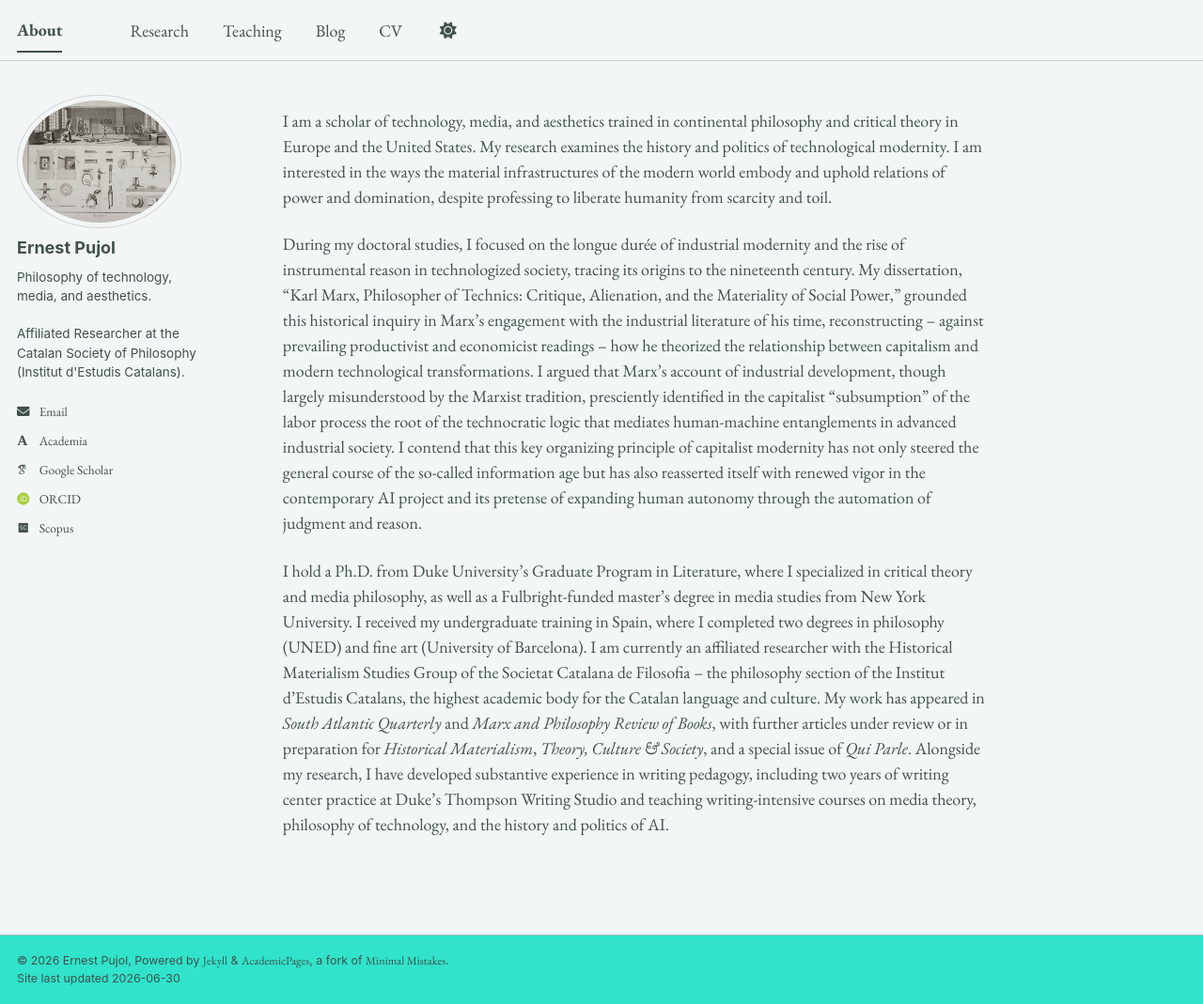
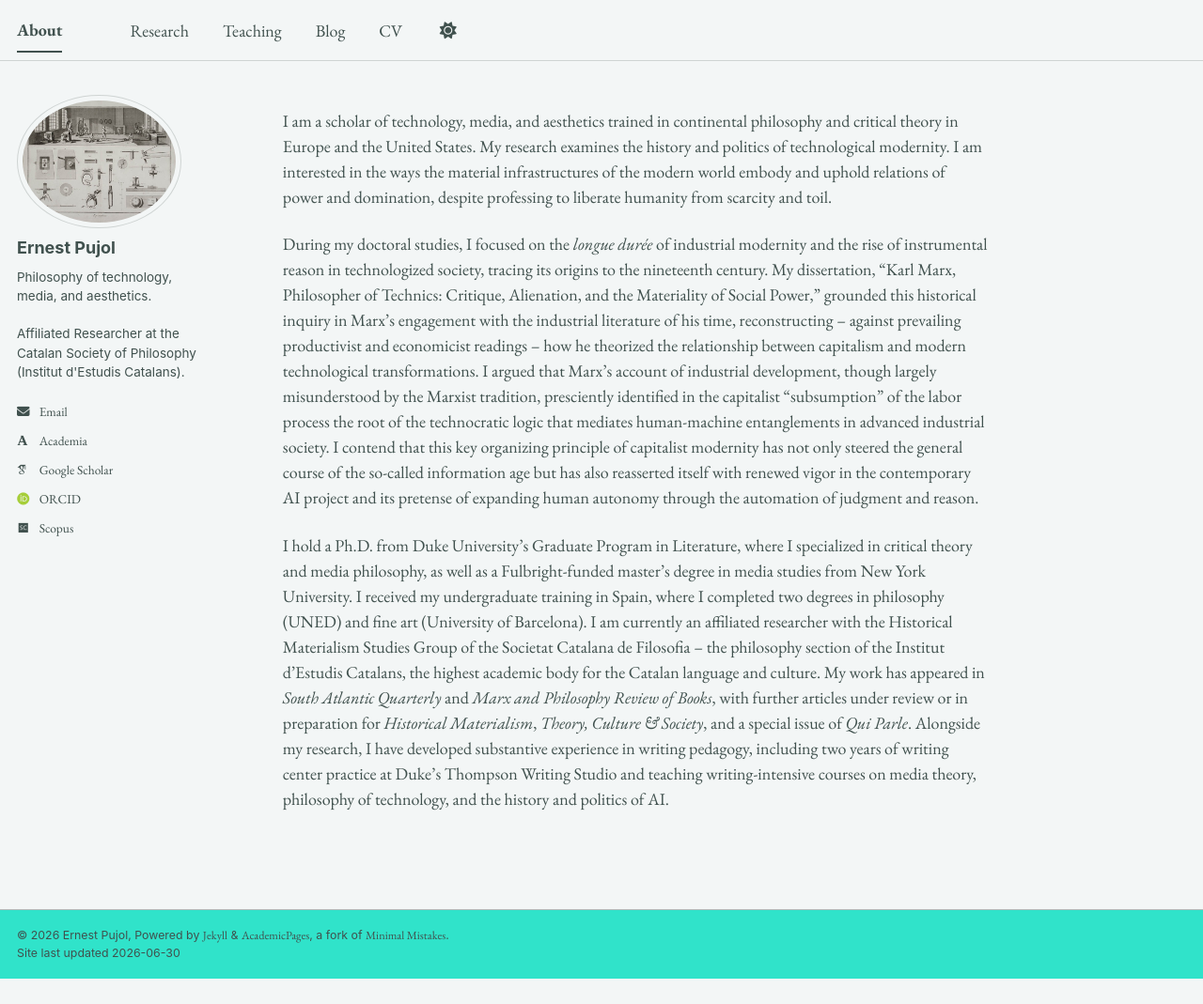
Before and after one commit to epujol90/epujol90.github.io, a Jekyll site: the page built from _pages/about.md, in a window 1280 px wide and 1069 px high. Shown: the whole window at 94% size. Built offline with Jekyll 4.4.1, drawn with Linux system fonts in a browser that asks for light colours; some web fonts are replaced; a script bundle is joined from its source files by our own code; library files that are not in the unit come from our copies.

```diff
--- a/_pages/about.md
+++ b/_pages/about.md
@@ -8,6 +8,6 @@ redirect_from:
 ---
 I am a scholar of technology, media, and aesthetics trained in continental philosophy and critical theory in Europe and the United States. My research examines the history and politics of technological modernity. I am interested in the ways the material infrastructures of the modern world embody and uphold relations of power and domination, despite professing to liberate humanity from scarcity and toil.
 
-During my doctoral studies, I focused on the longue durée of industrial modernity and the rise of instrumental reason in technologized society, tracing its origins to the nineteenth century. My dissertation, “Karl Marx, Philosopher of Technics: Critique, Alienation, and the Materiality of Social Power,” grounded this historical inquiry in Marx’s engagement with the industrial literature of his time, reconstructing -- against prevailing productivist and economicist readings -- how he theorized the relationship between capitalism and modern technological transformations. I argued that Marx’s account of industrial development, though largely misunderstood by the Marxist tradition, presciently identified in the capitalist "subsumption" of the labor process the root of the technocratic logic that mediates human-machine entanglements in advanced industrial society. I contend that this key organizing principle of capitalist modernity has not only steered the general course of the so-called information age but has also reasserted itself with renewed vigor in the contemporary AI project and its pretense of expanding human autonomy through the automation of judgment and reason.
+During my doctoral studies, I focused on the _longue durée_ of industrial modernity and the rise of instrumental reason in technologized society, tracing its origins to the nineteenth century. My dissertation, “Karl Marx, Philosopher of Technics: Critique, Alienation, and the Materiality of Social Power,” grounded this historical inquiry in Marx’s engagement with the industrial literature of his time, reconstructing -- against prevailing productivist and economicist readings -- how he theorized the relationship between capitalism and modern technological transformations. I argued that Marx’s account of industrial development, though largely misunderstood by the Marxist tradition, presciently identified in the capitalist "subsumption" of the labor process the root of the technocratic logic that mediates human-machine entanglements in advanced industrial society. I contend that this key organizing principle of capitalist modernity has not only steered the general course of the so-called information age but has also reasserted itself with renewed vigor in the contemporary AI project and its pretense of expanding human autonomy through the automation of judgment and reason.
 
 I hold a Ph.D. from Duke University’s Graduate Program in Literature, where I specialized in critical theory and media philosophy, as well as a Fulbright-funded master’s degree in media studies from New York University. I received my undergraduate training in Spain, where I completed two degrees in philosophy (UNED) and fine art (University of Barcelona). I am currently an affiliated researcher with the Historical Materialism Studies Group of the Societat Catalana de Filosofia -- the philosophy section of the Institut d’Estudis Catalans, the highest academic body for the Catalan language and culture. My work has appeared in _South Atlantic Quarterly_ and _Marx and Philosophy Review of Books_, with further articles under review or in preparation for _Historical Materialism_, _Theory, Culture & Society_, and a special issue of _Qui Parle_. Alongside my research, I have developed substantive experience in writing pedagogy, including two years of writing center practice at Duke’s Thompson Writing Studio and teaching writing-intensive courses on media theory, philosophy of technology, and the history and politics of AI.
```
